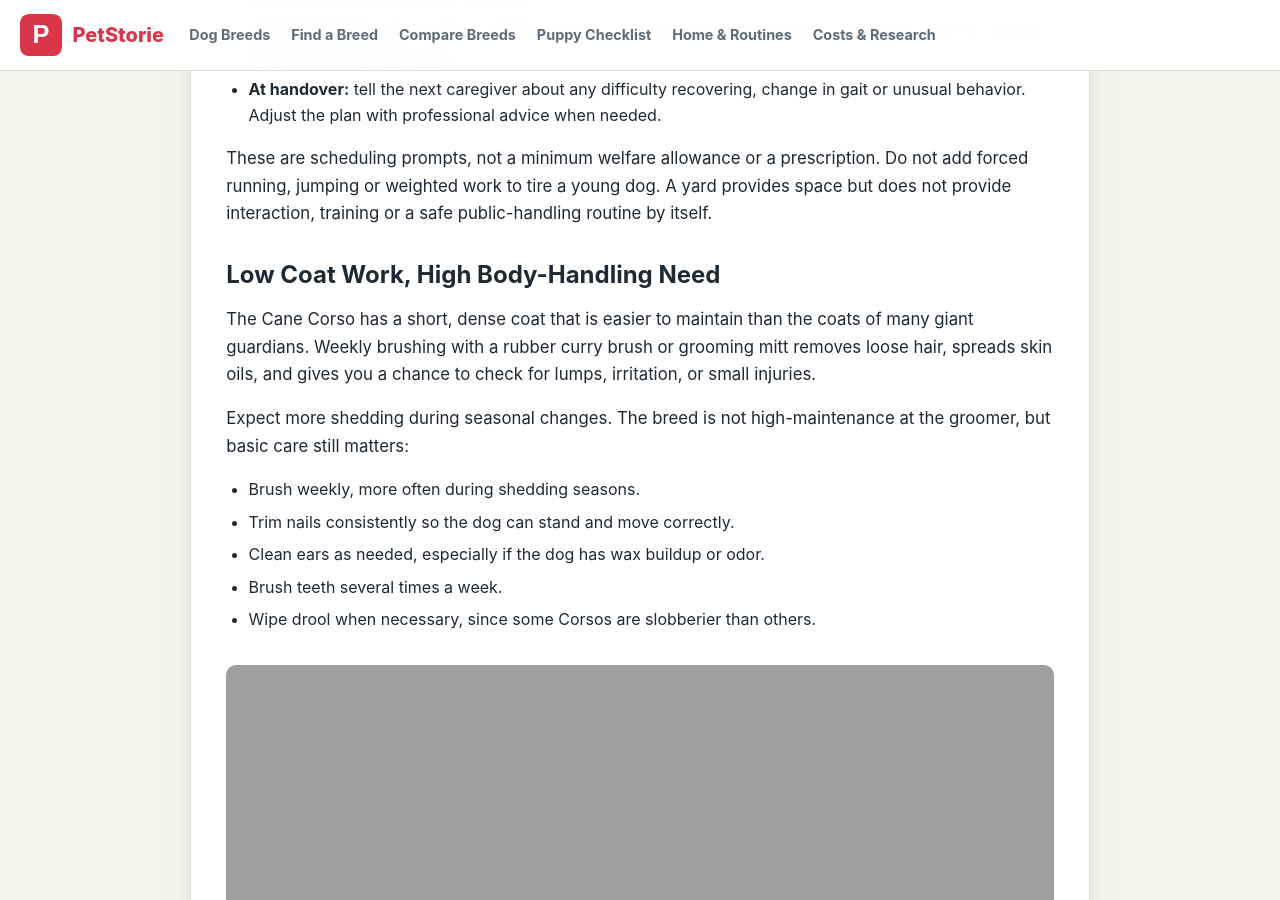
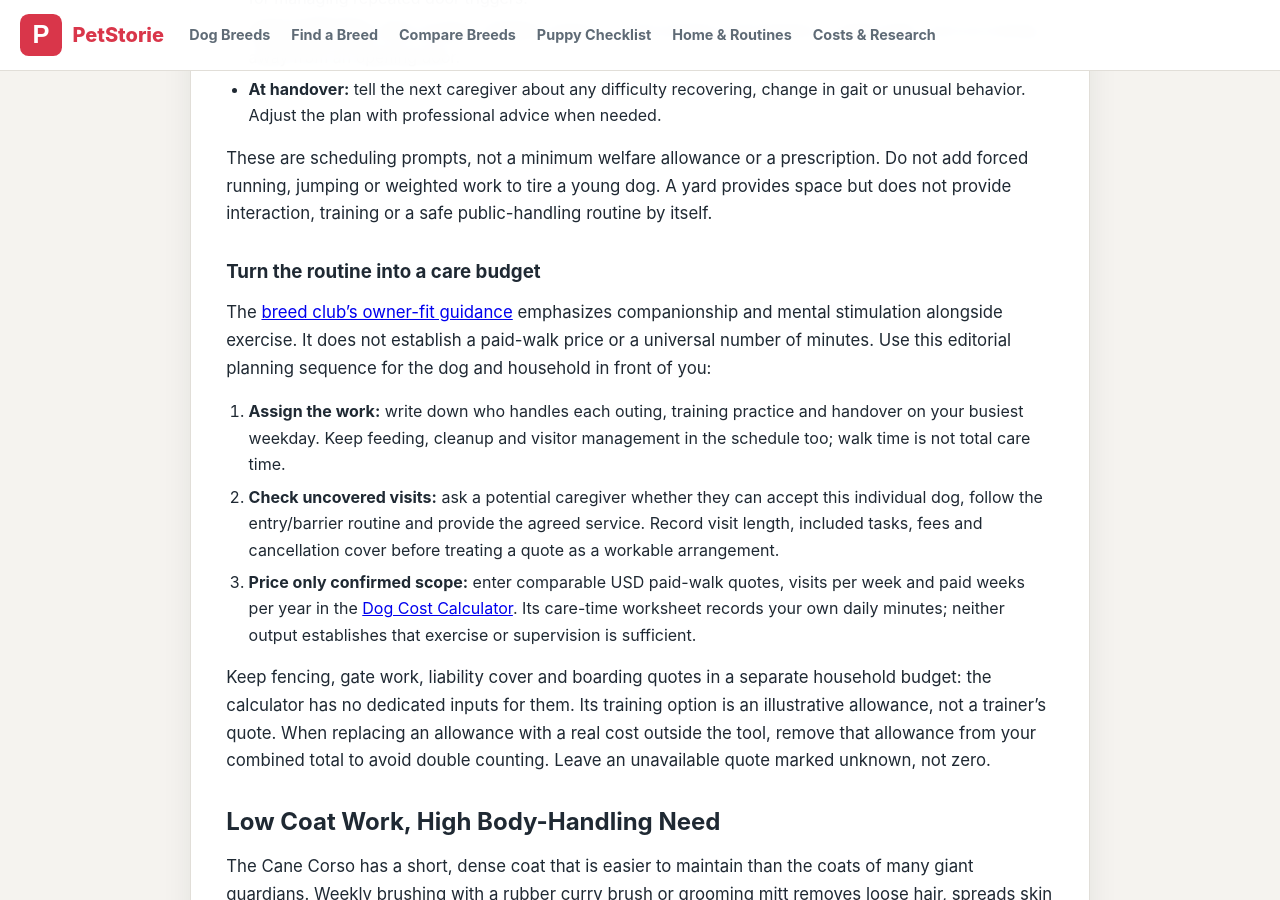
Before and after one commit to hszhaom/MingToys, a Jekyll site: the page built from _posts/2026-07-05-cane-corso-powerful-italian-guardian-breed-guide.md, in a window 1280 px wide and 900 px high, scrolled down 3545 px. Built offline with Jekyll 4.4.1, drawn with Linux system fonts in a browser that asks for light colours; some of the changed text lies outside the part shown.

Commit message:
Connect Cane Corso care routines to accurate budget tool scope

```diff
--- a/_posts/2026-07-05-cane-corso-powerful-italian-guardian-breed-guide.md
+++ b/_posts/2026-07-05-cane-corso-powerful-italian-guardian-breed-guide.md
@@ -133,6 +133,16 @@ Build a routine around movement, learning and recovery rather than an unsupporte
 
 These are scheduling prompts, not a minimum welfare allowance or a prescription. Do not add forced running, jumping or weighted work to tire a young dog. A yard provides space but does not provide interaction, training or a safe public-handling routine by itself.
 
+### Turn the routine into a care budget
+
+The [breed club's owner-fit guidance](https://www.canecorso.org/is-the-cane-corso-right-for-me.html) emphasizes companionship and mental stimulation alongside exercise. It does not establish a paid-walk price or a universal number of minutes. Use this editorial planning sequence for the dog and household in front of you:
+
+1. **Assign the work:** write down who handles each outing, training practice and handover on your busiest weekday. Keep feeding, cleanup and visitor management in the schedule too; walk time is not total care time.
+2. **Check uncovered visits:** ask a potential caregiver whether they can accept this individual dog, follow the entry/barrier routine and provide the agreed service. Record visit length, included tasks, fees and cancellation cover before treating a quote as a workable arrangement.
+3. **Price only confirmed scope:** enter comparable USD paid-walk quotes, visits per week and paid weeks per year in the [Dog Cost Calculator]({{ site.url }}/dog-cost-calculator/). Its care-time worksheet records your own daily minutes; neither output establishes that exercise or supervision is sufficient.
+
+Keep fencing, gate work, liability cover and boarding quotes in a separate household budget: the calculator has no dedicated inputs for them. Its training option is an illustrative allowance, not a trainer's quote. When replacing an allowance with a real cost outside the tool, remove that allowance from your combined total to avoid double counting. Leave an unavailable quote marked unknown, not zero.
+
 ## Low Coat Work, High Body-Handling Need
 
 The Cane Corso has a short, dense coat that is easier to maintain than the coats of many giant guardians. Weekly brushing with a rubber curry brush or grooming mitt removes loose hair, spreads skin oils, and gives you a chance to check for lumps, irritation, or small injuries.
@@ -203,7 +213,7 @@ Dogs do not make reliable legal judgments. Stable genetics, management, neutrali
 
 Corsos need daily physical and mental work, especially through adolescence. Exercise should protect growing joints, but inactivity and yard isolation are not suitable plans.
 
-Set up the [dog cost calculator]({{ site.url }}/dog-cost-calculator/) with ongoing training, secure fencing and gates, insurance research, large-dog food, capable boarding, muzzle-conditioning equipment, and medical savings. The [dog fit score cards]({{ site.url }}/dog-fit-score-cards/) are useful before purchase because they force a direct look at housing rules, visitors, public handling, children, other dogs, guardian experience, and qualified local support.
+The [dog fit score cards]({{ site.url }}/dog-fit-score-cards/) compare broad exercise, grooming and shedding labels and link to their evidence. Use the housing, visitor and handling checks in this guide separately; the cards do not assess household safety or permission to keep a Cane Corso.
 
 ## Is a Cane Corso Right for You?
 
```
Also changed, not shown: other parts of _posts/2026-07-05-cane-corso-powerful-italian-guardian-breed-guide.md (+2 -2 lines).
